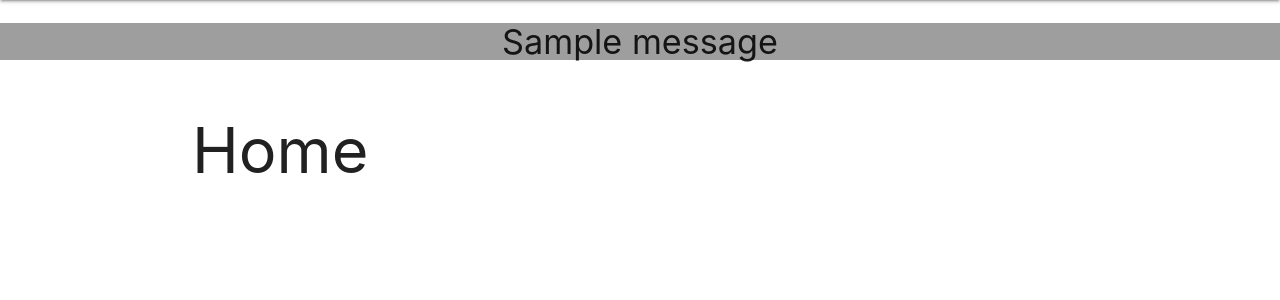
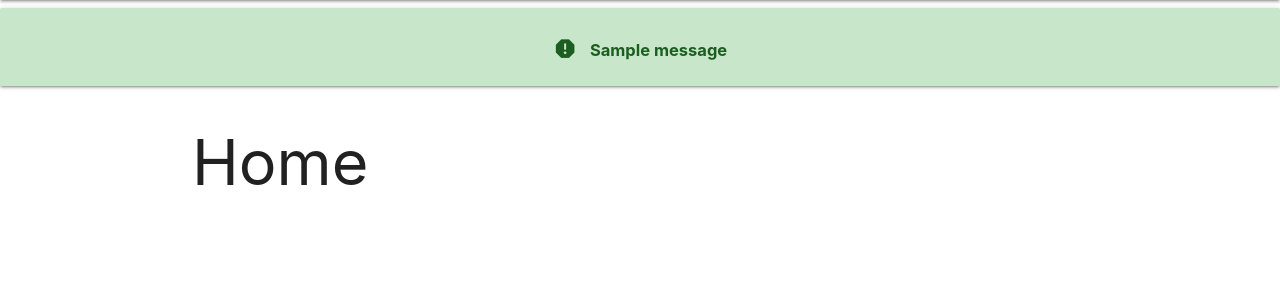
Before and after one commit to DuggyL/taskmanager-milestone-project-3, a Flask app: page / in a window 1280 px wide. Shown: the part 64-364 px from the top of the page. Run offline with Flask 2, Linux system fonts and the light colour scheme; one stand-in notice (Sample message) is shown.

Commit message:
Add flash warning to to base.html

```diff
--- a/taskmanager/static/css/style.css
+++ b/taskmanager/static/css/style.css
@@ -0,0 +1,12 @@
+.card-content p {
+	font-weight: bold;
+	font-size: 1.1em;
+	margin-right:4px;
+}
+
+.material-icons {
+	font-size: 1.5em;
+	position: relative;
+	top: 5px;
+	margin-right: 0.5em;
+}
--- a/taskmanager/templates/base.html
+++ b/taskmanager/templates/base.html
@@ -38,7 +38,7 @@
             <li><h4 class="center-align">Printcentre Task Manager</h4></li>
             <li><a href="#">Tasks</a></li>
             {% if session.user %}
-                <li><a href="{{ url_for('profile', username = session['user']) }}">Profile</a></li>
+                <li><a href="#">Profile</a></li>
                 <li><a href="#">New Task</a></li>
                 <li><a href="/logout">Logout</a></li>
             {% else %}
@@ -50,13 +50,23 @@
 
     <section>
         <!-- Flash messages -->
-        {% with messages = get_flashed_messages() %}
+        {% with messages = get_flashed_messages(with_categories=true) %}
             {% if messages %}
-                {% for message in messages %}
-                    <div class="row flashes">
-                        <h4 class="grey text-white center-align">{{ message }}</h4>
+                {% for catergory, message in messages %}
+                    {% if catergory == 'error' %}
+                    <div class="alert card red lighten-4 red-text text-darken-4 center-align">
+                        <div class="card-content">
+                            <p><i class="material-icons">report</i>{{ message }}</p>
+                        </div>
                     </div>
-                {% endfor%}
+                    {% else %}
+                    <div class="alert card green lighten-4 green-text text-darken-4 center-align">
+                        <div class="card-content">
+                            <p><i class="material-icons">report</i>{{ message }}</p>
+                        </div>
+                    </div>
+                    {% endif %}
+                {% endfor %}
             {% endif %}
         {% endwith %}
     </section>
```
Also changed, not shown: taskmanager/auth.py (+20 -3 lines).
